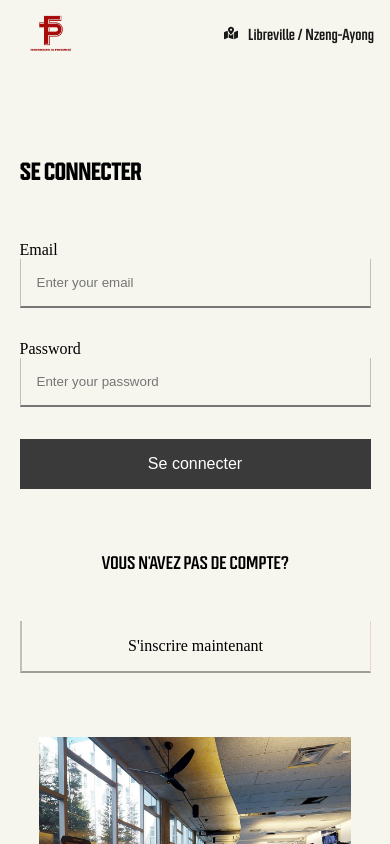
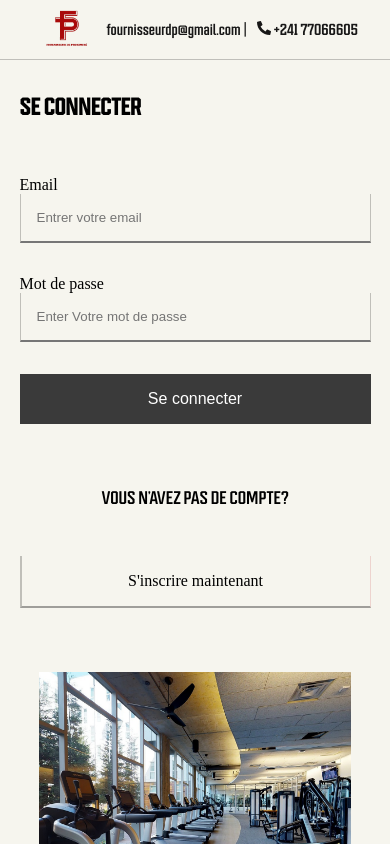
Before and after one commit to William-Hortone/fdp-app, a React (Create React App) app in the folder client/: page /connection/login in a window 390 px wide. Shown: the top 844 px of the page. Built offline with nearby package versions, Linux system fonts and the light colour scheme; a web font is replaced by a local one.

Commit message:
added the connection pages

```diff
--- a/client/src/components/navbar/Navbar.js
+++ b/client/src/components/navbar/Navbar.js
@@ -30,7 +30,7 @@ const Navbar = ({ colorLink, colorIcon, colorBorder }) => {
       color: isActive ? "#A90A0A" : "",
     };
   };
-  console.log("the body width is ", isWidthLessThan1000);
+  // console.log("the body width is ", isWidthLessThan1000);
   return (
     <div
       className="app__navbar "
@@ -75,24 +75,32 @@ const Navbar = ({ colorLink, colorIcon, colorBorder }) => {
         </li>
       </ul>
 
-
       <div className="app__navbar-icons">
-
-        <a href="https://www.facebook.com/Fournisseurdeproximite">
+        <a
+          className="social-icon"
+          href="https://www.facebook.com/Fournisseurdeproximite"
+        >
           <FaFacebookF
             color={isWidthLessThan1000 ? `${colorIcon}` : `${colorLink}`}
             fontSize={20}
           />
         </a>
-        <a target="blank" href="https://wa.me/24177066605">
+        <a
+          className="social-icon"
+          target="blank"
+          href="https://wa.me/24177066605"
+        >
           <FaWhatsapp
             color={isWidthLessThan1000 ? `${colorIcon}` : `${colorLink}`}
             fontSize={20}
           />
         </a>
-        <Link className="btn-connection" to='/connection/login'>Login</Link>
-        <Link className="btn-connection btn-register" to='/connection/signup'>Sign Up</Link>
-
+        <Link className="btn-connection" to="/connection/login">
+          Login
+        </Link>
+        <Link className="btn-connection btn-register" to="/connection/signup">
+          Sign Up
+        </Link>
       </div>
 
       {toggleMenu && (
@@ -127,7 +135,13 @@ const Navbar = ({ colorLink, colorIcon, colorBorder }) => {
               </NavLink>
             </li>
           </ul>
-          <div className="app__navbar-icons">{/* <FaBars /> */}</div>
+          <Link className="btn-connection" to="/connection/login">
+            Login
+          </Link>
+          <Link className="btn-connection btn-register" to="/connection/signup">
+            Sign Up
+          </Link>
+
         </div>
       )}
     </div>
--- a/client/src/components/navbar/navbar.css
+++ b/client/src/components/navbar/navbar.css
@@ -31,6 +31,11 @@
   cursor: pointer;
   background: transparent;
   color: white;
+}
+.btn-connection:hover{
+  transition: all .3s ease;
+  color: var(--color-red);
+  border: 1px ;
 }
 .btn-register{
   background-color: var(--color-red);
--- a/client/src/containers/connection/Connection.jsx
+++ b/client/src/containers/connection/Connection.jsx
@@ -4,6 +4,7 @@ import { images } from "../../constants";
 import { Link, Outlet } from "react-router-dom";
 import './connection.css'
 import Footer from "../footer/Footer";
+import Infos from './../../components/infos/Infos';
 
 
 const Connection = () => {
@@ -11,7 +12,7 @@ const Connection = () => {
     <>
       <div className="app__connection">
         <div className="app__connection-header">
-          <div className="app__infos"
+          <div id="connection__infos" className="app__infos"
           >
             <div className="app__infos-left">
               <p style={{ color: "#000000" }}> fournisseurdp@gmail.com | </p>
@@ -22,11 +23,12 @@ const Connection = () => {
             <Link to="/" className="app__navbar-logo">
               <img src={images.logo} alt="logo images" />
             </Link>
-            <div className="app__infos-right">
+            <div className="app__infos-right connection-info-right">
               <FaMapMarkedAlt style={{ color: "#000000" }} />
               <p style={{ color: "#000000" }}>Libreville / Nzeng-Ayong</p>
             </div>
           </div>
+
         </div>
 
         <div className="connection-smallScreen">
--- a/client/src/containers/connection/Login.jsx
+++ b/client/src/containers/connection/Login.jsx
@@ -9,6 +9,8 @@ const Login = () => {
       <div className="app__signIn">
         <div className="app__signIn-container">
           <div className="app__signIn-container-form">
+
+            {/* Login form */}
             <form>
               <h1>Se connecter</h1>
               <label>Email</label>
@@ -16,14 +18,16 @@ const Login = () => {
                 type="email"
                 className="input"
                 name="email"
-                placeholder="Enter your email"
+                required
+                placeholder="Entrer votre email"
               />
-              <label>Password</label>
+              <label>Mot de passe</label>
               <input
                 type="password"
                 name="password"
+                required
                 className="input"
-                placeholder="Enter your password"
+                placeholder="Enter Votre mot de passe"
               />
               <button type="submit" className="login-btn">
                 Se connecter
--- a/client/src/containers/connection/Signup.jsx
+++ b/client/src/containers/connection/Signup.jsx
@@ -1,8 +1,8 @@
 import React from "react";
+import { FaArrowLeft } from "react-icons/fa6";
+import { Link } from "react-router-dom";
 import { images } from "../../constants";
 import "./connection.css";
-import { Link } from "react-router-dom";
-import { FaArrowLeft } from "react-icons/fa6";
 
 const Signup = () => {
 
@@ -20,6 +20,7 @@ const Signup = () => {
                 <FaArrowLeft color="black" size={17} /> Retourer
               </div>
 
+        {/* Sing Up form */}
             <form>
               <h1>S'isncrire</h1>
               <label>Nom</label>
--- a/client/src/containers/connection/connection.css
+++ b/client/src/containers/connection/connection.css
@@ -1,7 +1,6 @@
 .app__connection {
   width: 100%;
   height: auto;
-  /* padding: 2rem; */
   background-color: #f6f5ee;
 }
 .app__connection-header {
@@ -37,15 +36,11 @@
   width: 100%;
   height: auto;
   display: flex;
-
-  /* justify-content: center; */
   align-items: center;
 }
 .app__signIn-container-form {
   flex: 1;
-  /* padding-top: 10rem; */
   height: 100%;
-  /* background-color: aqua; */
 }
 .go-back-btn{
   width: 100%;
@@ -54,7 +49,6 @@
   align-items: center;
   font-family: var(--font-base);
   border-bottom: 2px solid #3a3a3a67;
-  /* border-bottom: 5px solid #ffffff38; */
   padding-left: 2rem;
   font-weight: 900;
 }
@@ -79,7 +73,6 @@ padding: 1.5rem 0;
     border-right: 1px solid #00000038 ;
     background-color: transparent !important;
 }
-
 .app__signIn-container-form form label{
     text-align:left !important;
     margin-top: 2rem;
@@ -132,19 +125,27 @@ padding: 1.5rem 0;
   border-left: 2px solid #0000008c ;
   border-right: 2px solid #00000063 ;
 }
-
 .app__signIn-container-img {
   flex: 1;
   height: 100%;
   display: flex;
   justify-content: center;
   align-items: center;
-  /* background-color: rgb(255, 0, 212); */
 }
 .app__signIn-container-img img {
   width: 80%;
   aspect-ratio: 1/1;
 }
+.app__navbar-smallScreen-overlay .btn-connection{
+  padding: .5rem;
+  width: 70%;
+  margin: 0 auto;
+  color: black;
+}
+.app__navbar-smallScreen-overlay .btn-register{
+  color: white;
+}
+
 
 @media screen and (max-width: 1000px) {
  .app__signIn-container {
@@ -181,3 +182,23 @@ padding: 1.5rem 0;
  font-size: 1rem;
   }
 }
+
+@media screen  and (max-width: 1050px) {
+  #connection__infos{
+    display: flex;
+    flex-direction: row-reverse;
+
+  }
+  .connection-info-right{
+    display: none;
+  }
+  .app__connection-container {
+
+    padding-top: 0;
+
+  }
+  .social-icon,
+  .app__navbar-icons .btn-register{
+    display: none;
+  }
+}
```
